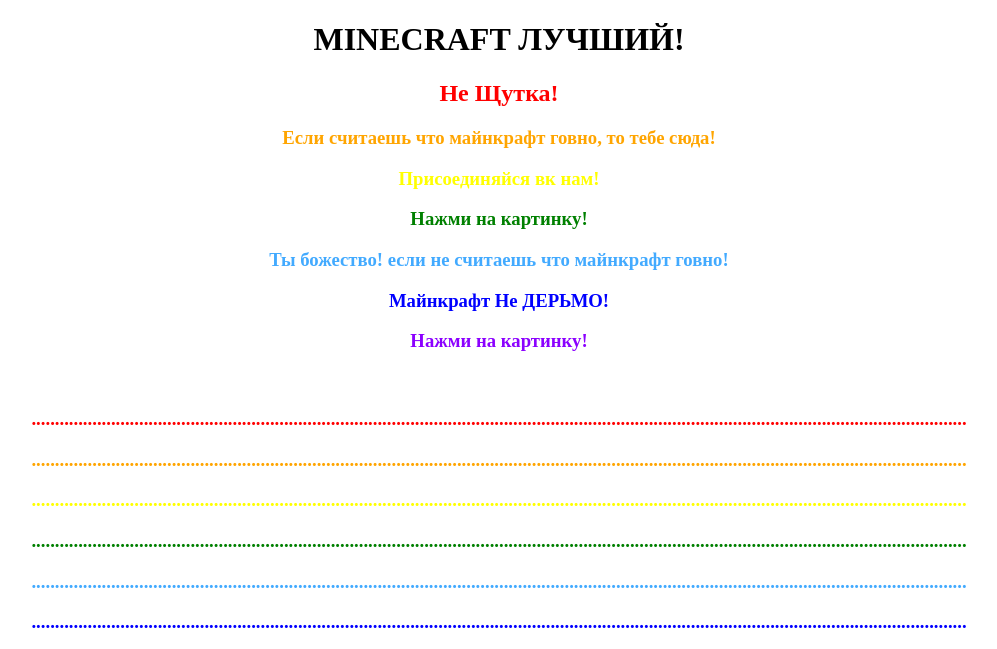
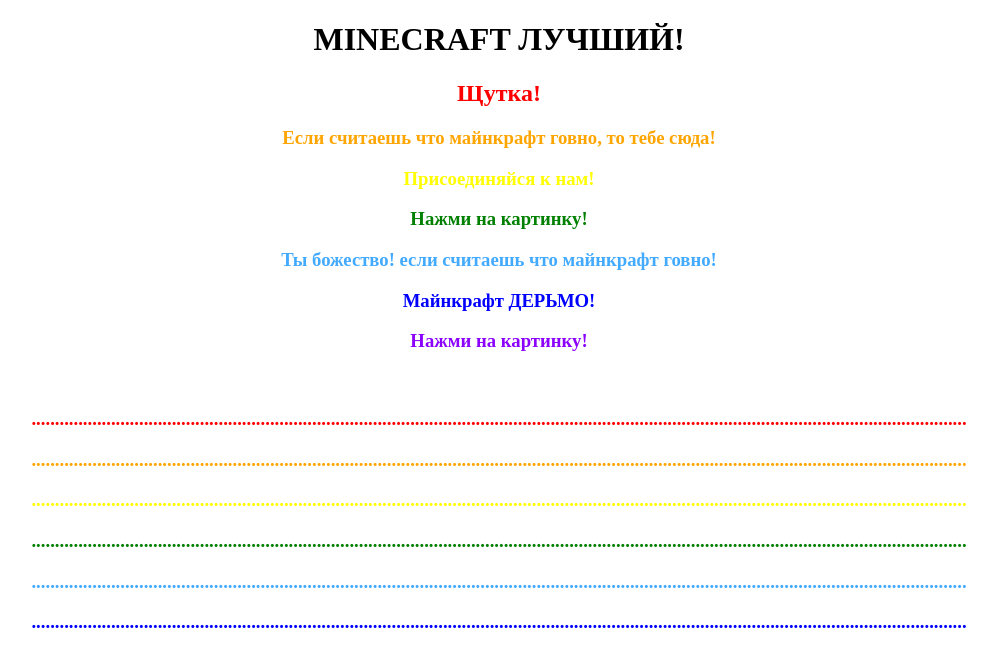
Before and after one commit to Unity3d-dev/MinecraftGovno, a plain HTML site: page Index.html in a window 1280 px wide. Shown: the top 649 px of the page, without its empty margins (141-1138 px from the left). Drawn offline with Linux system fonts and the light colour scheme.

Commit message:
Update Index.html

```diff
--- a/Index.html
+++ b/Index.html
@@ -8,12 +8,12 @@
   <body>
     <center>
     <h1>MINECRAFT ЛУЧШИЙ!</h1>
-      <font color="#ff0000"><h2>Не Щутка!</h2></font>
+      <font color="#ff0000"><h2>Щутка!</h2></font>
     <font color="ffa500"><h3>Если считаешь что майнкрафт говно, то тебе сюда!</h3></font>
-    <font color="ffff00"><h3>Присоединяйся вк нам!</h3></font>
+    <font color="ffff00"><h3>Присоединяйся к нам!</h3></font>
     <font color="008000"><h3>Нажми на картинку!</h3></font>
-    <font color="42aaff"><h3>Ты божество! если не считаешь что майнкрафт говно!</h3></h3></font>
-    <font color="0000ff"><h3>Майнкрафт Не ДЕРЬМО!</h3></font>
+    <font color="42aaff"><h3>Ты божество! если считаешь что майнкрафт говно!</h3></h3></font>
+    <font color="0000ff"><h3>Майнкрафт ДЕРЬМО!</h3></font>
     <font color="8b00ff"><h3>Нажми на картинку!</h3></font>
     <br>
   <font color="#ff0000"><h3>........................................................................................................................................................................................................</h3></font>
```
